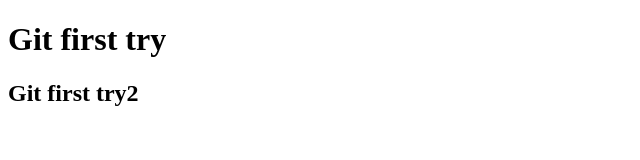
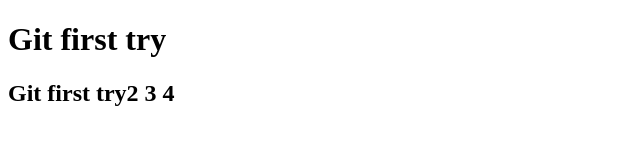
Before and after one commit to rewwaritnan/FinalProjectTest1, a plain HTML site: page index.html in a window 1280 px wide. Shown: the full height of the page, 0-640 px from the left. Drawn offline with Linux system fonts and the light colour scheme.

Commit message:
Update index.html

```diff
--- a/index.html
+++ b/index.html
@@ -8,6 +8,6 @@
 </head>
 <body>
     <h1>Git first try</h1>
-    <h2>Git first try2</h2>
+    <h2>Git first try2 3 4</h2>
 </body>
 </html>
```
